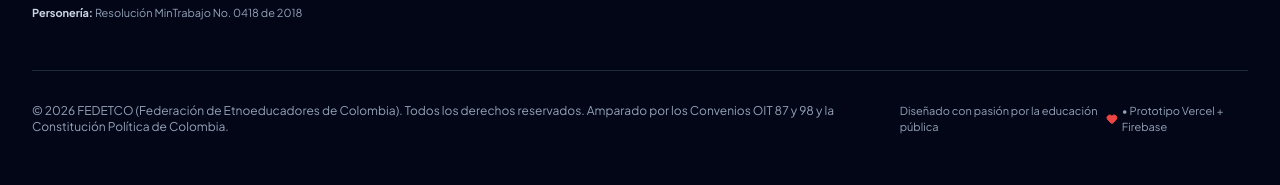
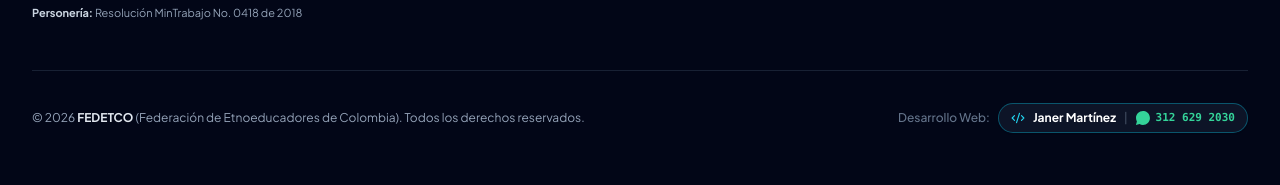
Before and after one commit to janerfabianmartinezsanchez/afedetco-portal, a React (Vite) app: page / in a window 1280 px wide. Shown: the part 11132-11317 px from the top of the page. Built offline with nearby package versions, Linux system fonts and the light colour scheme; no server answers.

Commit message:
feat: Créditos profesionales del desarrollador web Janer Martínez en el footer y metadata

```diff
--- a/index.html
+++ b/index.html
@@ -6,6 +6,7 @@
     <meta name="viewport" content="width=device-width, initial-scale=1.0" />
     <title>FEDETCO | Federación de Etnoeducadores de Colombia</title>
     <meta name="description" content="Portal oficial de la Federación de Etnoeducadores de Colombia (FEDETCO). Educación, Cultura, Identidad y Territorio. Defendiendo los derechos del magisterio etnoeducador." />
+    <meta name="author" content="Janer Martínez (Desarrollo Web - WhatsApp: +57 312 629 2030)" />
     <!-- Google Fonts -->
     <link rel="preconnect" href="https://fonts.googleapis.com">
     <link rel="preconnect" href="https://fonts.gstatic.com" crossorigin>
--- a/src/components/Admin/AdminLoginModal.jsx
+++ b/src/components/Admin/AdminLoginModal.jsx
@@ -142,13 +142,13 @@ export const AdminLoginModal = ({ isOpen, onClose, onLoginSuccess }) => {
             <button
               type="button"
               onClick={() => handleQuickLogin('developer@fedetco.org', '123')}
-              className="p-2.5 rounded-xl border border-blue-200 bg-blue-50 hover:bg-blue-100 text-left transition-colors group"
+              className="p-2.5 rounded-xl border border-cyan-200 bg-cyan-50 hover:bg-cyan-100 text-left transition-colors group"
             >
               <div className="flex items-center gap-1.5">
-                <span className="w-2 h-2 rounded-full bg-blue-600"></span>
-                <span className="text-xs font-bold text-blue-950 truncate">Desarrollador (Tú)</span>
+                <span className="w-2 h-2 rounded-full bg-cyan-600"></span>
+                <span className="text-xs font-bold text-cyan-950 truncate">Janer Martínez (Desarrollador)</span>
               </div>
-              <p className="text-[10px] text-blue-700 mt-0.5 truncate">developer@fedetco.org</p>
+              <p className="text-[10px] text-cyan-700 mt-0.5 truncate">developer@fedetco.org</p>
               <p className="text-[10px] text-slate-500">Clave: 123</p>
             </button>
           </div>
--- a/src/components/Footer.jsx
+++ b/src/components/Footer.jsx
@@ -1,5 +1,11 @@
 import React from 'react';
-import { Shield, Phone, Mail, MapPin, Heart, Lock, ExternalLink } from 'lucide-react';
+import { Shield, Phone, Mail, MapPin, Heart, Lock, ExternalLink, Code2 } from 'lucide-react';
+
+const WhatsAppIcon = ({ className = "w-3.5 h-3.5" }) => (
+  <svg className={className} fill="currentColor" viewBox="0 0 24 24">
+    <path d="M12.031 6.172c-3.181 0-5.767 2.586-5.768 5.766-.001 1.298.38 2.27 1.019 3.287l-.582 2.128 2.182-.573c.978.58 1.911.928 3.145.929 3.178 0 5.767-2.587 5.768-5.766.001-3.187-2.575-5.77-5.764-5.771zm3.392 8.244c-.144.405-.837.774-1.17.824-.299.045-.677.063-1.092-.069-.252-.08-.575-.187-.988-.365-1.739-.751-2.874-2.502-2.961-2.617-.087-.116-.708-.94-.708-1.793s.448-1.273.607-1.446c.159-.173.346-.217.462-.217l.332.006c.106.005.249-.04.39.298.144.347.491 1.2.534 1.287.043.087.072.188.014.304-.058.116-.087.188-.173.289l-.26.304c-.087.086-.177.18-.076.354.101.174.449.741.964 1.201.662.591 1.221.774 1.394.86.173.086.275.071.376-.044.101-.116.433-.506.549-.68.116-.173.231-.144.39-.086s1.011.477 1.184.564.289.13.332.202c.045.072.045.419-.099.824zm-3.423-14.416c-6.627 0-12 5.373-12 12 0 2.146.564 4.161 1.545 5.908l-1.645 6.006 6.183-1.622c1.7 1.01 3.687 1.587 5.817 1.587 6.627 0 12-5.373 12-12s-5.373-12-12-12z"/>
+  </svg>
+);
 
 const XIcon = ({ className = "w-3.5 h-3.5" }) => (
   <svg className={className} fill="currentColor" viewBox="0 0 24 24">
@@ -197,16 +203,33 @@ export const Footer = ({ institutional, onNavigate, onOpenLogin, currentUser, on
 
         </div>
 
-        {/* Barra Inferior de Derechos y Créditos */}
-        <div className="mt-12 pt-8 border-t border-slate-800 flex flex-col sm:flex-row items-center justify-between gap-4 text-xs text-slate-400">
-          <p>
-            © {new Date().getFullYear()} FEDETCO (Federación de Etnoeducadores de Colombia). Todos los derechos reservados. Amparado por los Convenios OIT 87 y 98 y la Constitución Política de Colombia.
+        {/* Barra Inferior de Derechos y Créditos del Desarrollador */}
+        <div className="mt-12 pt-8 border-t border-slate-800/80 flex flex-col md:flex-row items-center justify-between gap-4 text-xs text-slate-400">
+          <p className="text-center md:text-left text-slate-400">
+            © {new Date().getFullYear()} <strong className="text-slate-200">FEDETCO</strong> (Federación de Etnoeducadores de Colombia). Todos los derechos reservados.
           </p>
-          <p className="flex items-center gap-1 text-[11px] text-slate-400">
-            <span>Diseñado con pasión por la educación pública</span>
-            <Heart className="w-3.5 h-3.5 text-red-500 fill-current inline" />
-            <span>• Prototipo Vercel + Firebase</span>
-          </p>
+
+          {/* Sello Oficial del Desarrollador */}
+          <div className="flex flex-wrap items-center justify-center gap-2 text-xs">
+            <span className="text-slate-500 font-medium">Desarrollo Web:</span>
+            <a
+              href="https://wa.me/573126292030?text=Hola%20Janer%2C%20vi%20el%20sitio%20web%20oficial%20de%20FEDETCO%20y%20me%20gustar%C3%ADa%20cotizar%20un%20proyecto%20web."
+              target="_blank"
+              rel="noreferrer"
+              className="group inline-flex items-center gap-2 px-3 py-1.5 rounded-full bg-slate-900/90 hover:bg-slate-800/90 border border-cyan-500/40 hover:border-cyan-400 text-slate-200 transition-all duration-200 shadow-sm"
+              title="Contactar al desarrollador Janer Martínez por WhatsApp (+57 312 629 2030)"
+            >
+              <Code2 className="w-3.5 h-3.5 text-cyan-400 group-hover:scale-110 transition-transform" />
+              <span className="font-bold text-white group-hover:text-cyan-300 transition-colors">
+                Janer Martínez
+              </span>
+              <span className="text-slate-600">|</span>
+              <span className="inline-flex items-center gap-1.5 text-emerald-400 group-hover:text-emerald-300 font-mono text-[11px] font-semibold">
+                <WhatsAppIcon className="w-3.5 h-3.5 fill-current" />
+                <span>312 629 2030</span>
+              </span>
+            </a>
+          </div>
         </div>
       </div>
     </footer>
--- a/src/data/initialData.js
+++ b/src/data/initialData.js
@@ -392,11 +392,11 @@ export const INITIAL_USERS = [
   },
   {
     id: "user-dev",
-    nombre: "Webmaster / Desarrollador",
+    nombre: "Janer Martínez (Desarrollador Web)",
     email: "developer@fedetco.org",
     emailAlternativo: "developer@afedetco.org",
     password: "123",
-    rol: "Super Administrador (Full Stack)",
+    rol: "Desarrollador Web & Super Admin",
     avatar: "https://images.unsplash.com/photo-1535713875002-d1d0cf377fde?auto=format&fit=crop&w=150&q=80",
     permisos: ["todas", "firebase", "configuracion", "respaldo"]
   }
--- a/src/main.jsx
+++ b/src/main.jsx
@@ -2,6 +2,13 @@ import React from 'react'
 import ReactDOM from 'react-dom/client'
 import App from './App.jsx'
 import './index.css'
+
+// Créditos oficiales de Desarrollo Web
+console.log(
+  "%c FEDETCO %c Desarrollado por Janer Martínez | WhatsApp: +57 312 629 2030 ",
+  "background: #06b6d4; color: #031726; font-weight: 800; padding: 4px 8px; border-radius: 4px 0 0 4px;",
+  "background: #031726; color: #38bdf8; font-weight: 600; padding: 4px 8px; border: 1px solid #06b6d4; border-radius: 0 4px 4px 0;"
+);
 
 // Error Boundary para evitar cualquier pantalla en blanco
 class ErrorBoundary extends React.Component {
```
